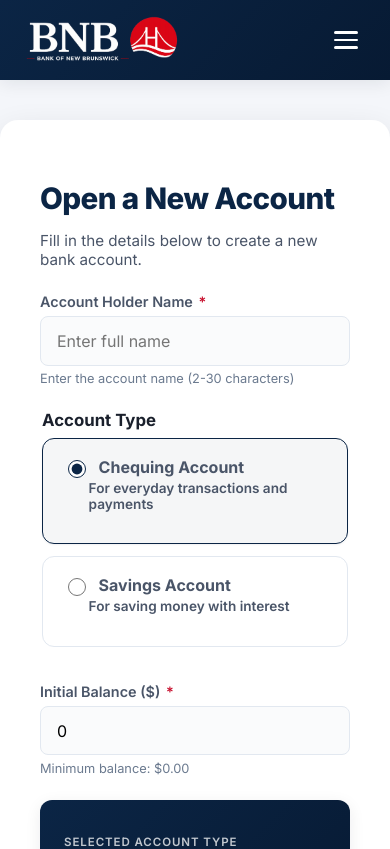
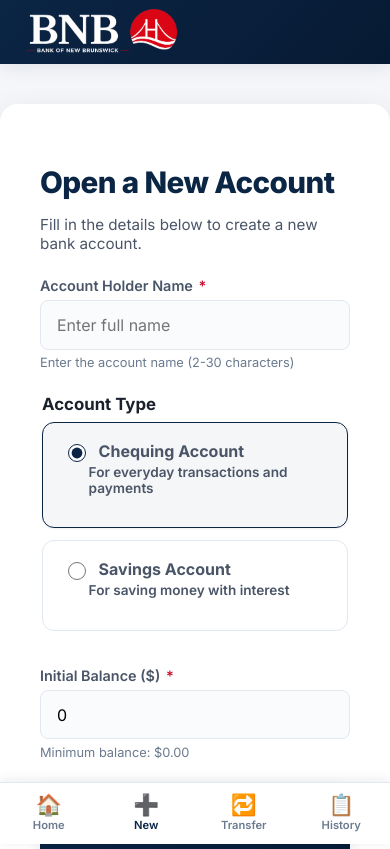
Before and after one commit to BalwantSandhu/bnb-banking, an Angular app: page /accounts/create in a window 390 px wide. Shown: the top 849 px of the page. Built offline with nearby package versions, Linux system fonts and the light colour scheme.

Commit message:
replace mobile hamburger menu with persistent bottom tab bar

```diff
--- a/src/app/app.component.html
+++ b/src/app/app.component.html
@@ -2,27 +2,15 @@
 
 <header class="app-header">
   <div class="app-header-inner">
-    <a routerLink="/dashboard" class="brand" (click)="closeMobileMenu()">
+    <a routerLink="/dashboard" class="brand">
       <img src="images/bnb-logo.png" alt="BNB - Bank of New Brunswick logo" class="brand-logo" />
     </a>
 
-    <button
-      type="button"
-      class="menu-toggle"
-      (click)="toggleMobileMenu()"
-      [attr.aria-expanded]="mobileMenuOpen()"
-      aria-controls="main-nav"
-      aria-label="Toggle navigation menu">
-      <span class="hamburger-line"></span>
-      <span class="hamburger-line"></span>
-      <span class="hamburger-line"></span>
-    </button>
-
-    <nav class="main-nav" id="main-nav" aria-label="Main navigation" [class.main-nav--open]="mobileMenuOpen()">
-      <a routerLink="/dashboard" routerLinkActive="active-link" [routerLinkActiveOptions]="{exact: true}" #rla1="routerLinkActive" [attr.aria-current]="rla1.isActive ? 'page' : null" (click)="closeMobileMenu()">Dashboard</a>
-      <a routerLink="/accounts/create" routerLinkActive="active-link" #rla2="routerLinkActive" [attr.aria-current]="rla2.isActive ? 'page' : null" (click)="closeMobileMenu()">Create Account</a>
-      <a routerLink="/transactions/transfer" routerLinkActive="active-link" #rla3="routerLinkActive" [attr.aria-current]="rla3.isActive ? 'page' : null" (click)="closeMobileMenu()">Transfer Funds</a>
-      <a routerLink="/transactions/history" routerLinkActive="active-link" #rla4="routerLinkActive" [attr.aria-current]="rla4.isActive ? 'page' : null" (click)="closeMobileMenu()">Transaction History</a>
+    <nav class="main-nav" aria-label="Main navigation">
+      <a routerLink="/dashboard" routerLinkActive="active-link" [routerLinkActiveOptions]="{exact: true}" #rla1="routerLinkActive" [attr.aria-current]="rla1.isActive ? 'page' : null">Dashboard</a>
+      <a routerLink="/accounts/create" routerLinkActive="active-link" #rla2="routerLinkActive" [attr.aria-current]="rla2.isActive ? 'page' : null">Create Account</a>
+      <a routerLink="/transactions/transfer" routerLinkActive="active-link" #rla3="routerLinkActive" [attr.aria-current]="rla3.isActive ? 'page' : null">Transfer Funds</a>
+      <a routerLink="/transactions/history" routerLinkActive="active-link" #rla4="routerLinkActive" [attr.aria-current]="rla4.isActive ? 'page' : null">Transaction History</a>
     </nav>
   </div>
 </header>
@@ -35,3 +23,23 @@
   <p>© 2026 BNB — Bank of New Brunswick. All rights reserved.</p>
   <p class="footer-sub">Take-Home Assessment — Banking Application</p>
 </footer>
+
+<!-- Bottom tab bar — mobile only -->
+<nav class="bottom-nav" aria-label="Main navigation (mobile)">
+  <a routerLink="/dashboard" routerLinkActive="bottom-nav-active" [routerLinkActiveOptions]="{exact: true}" #bla1="routerLinkActive" [attr.aria-current]="bla1.isActive ? 'page' : null">
+    <span class="bottom-nav-icon" aria-hidden="true">🏠</span>
+    <span class="bottom-nav-label">Home</span>
+  </a>
+  <a routerLink="/accounts/create" routerLinkActive="bottom-nav-active" #bla2="routerLinkActive" [attr.aria-current]="bla2.isActive ? 'page' : null">
+    <span class="bottom-nav-icon" aria-hidden="true">➕</span>
+    <span class="bottom-nav-label">New</span>
+  </a>
+  <a routerLink="/transactions/transfer" routerLinkActive="bottom-nav-active" #bla3="routerLinkActive" [attr.aria-current]="bla3.isActive ? 'page' : null">
+    <span class="bottom-nav-icon" aria-hidden="true">🔁</span>
+    <span class="bottom-nav-label">Transfer</span>
+  </a>
+  <a routerLink="/transactions/history" routerLinkActive="bottom-nav-active" #bla4="routerLinkActive" [attr.aria-current]="bla4.isActive ? 'page' : null">
+    <span class="bottom-nav-icon" aria-hidden="true">📋</span>
+    <span class="bottom-nav-label">History</span>
+  </a>
+</nav>
--- a/src/app/app.component.scss
+++ b/src/app/app.component.scss
@@ -26,14 +26,13 @@
   .app-header-inner {
     max-width: 1100px;
     margin: 0 auto;
-    height: 80px;
+    height: 64px;
     padding: 0 var(--space-md);
     display: flex;
     align-items: center;
     justify-content: space-between;
     flex-wrap: nowrap;
     gap: 1rem;
-    position: relative;
   }
 
   .brand {
@@ -50,42 +49,6 @@
     max-width: 220px;
     flex-shrink: 0;
     object-fit: contain;
-  }
-
-  .menu-toggle {
-    display: none;
-    flex-direction: column;
-    justify-content: center;
-    gap: 5px;
-    width: 40px;
-    height: 40px;
-    background: transparent;
-    border: none;
-    cursor: pointer;
-    padding: 0;
-    flex-shrink: 0;
-  }
-
-  .menu-toggle[aria-expanded="true"] {
-    .hamburger-line:nth-child(1) {
-      transform: translateY(7.5px) rotate(45deg);
-    }
-    .hamburger-line:nth-child(2) {
-      opacity: 0;
-    }
-    .hamburger-line:nth-child(3) {
-      transform: translateY(-7.5px) rotate(-45deg);
-    }
-  }
-
-  .hamburger-line {
-    display: block;
-    width: 24px;
-    height: 2.5px;
-    background: var(--bnb-white);
-    border-radius: 2px;
-    margin: 0 auto;
-    transition: transform 0.25s ease, opacity 0.25s ease;
   }
 
   .main-nav {
@@ -130,36 +93,53 @@
     }
   }
 
+  // Bottom tab bar — hidden by default, only shown on mobile
+  .bottom-nav {
+    display: none;
+  }
+
   @media (max-width: 720px) {
-    .menu-toggle {
-      display: flex;
+    // Hide the top nav links entirely on mobile — bottom-nav replaces them
+    .main-nav {
+      display: none;
     }
 
-    .main-nav {
-      display: none;
-      position: absolute;
-      top: 64px;
+    .app-content {
+      padding-bottom: 76px; // keeps content clear of the fixed bottom bar
+    }
+
+    .bottom-nav {
+      display: flex;
+      position: fixed;
+      bottom: 0;
       left: 0;
       right: 0;
-      background: var(--bnb-navy-dark);
-      flex-direction: column;
-      gap: 0;
-      padding: var(--space-sm) var(--space-md);
-      box-shadow: var(--shadow-lg);
-
-      &--open {
-        display: flex;
-      }
+      background: var(--bnb-white);
+      border-top: 1px solid var(--bnb-border);
+      box-shadow: 0 -2px 12px rgba(15, 23, 42, 0.08);
+      z-index: 20;
+      padding: 0.4rem 0;
 
       a {
-        padding: 0.85rem 0.5rem;
-        font-size: 0.95rem;
-        border-radius: 0;
-        border-bottom: 1px solid rgba(255, 255, 255, 0.08);
+        flex: 1;
+        display: flex;
+        flex-direction: column;
+        align-items: center;
+        gap: 0.15rem;
+        text-decoration: none;
+        color: var(--bnb-grey-muted);
+        padding: 0.35rem 0;
+        font-size: 0.7rem;
+        font-weight: 600;
 
-        &:last-child {
-          border-bottom: none;
+        &.bottom-nav-active {
+          color: var(--bnb-navy);
         }
       }
     }
+
+    .bottom-nav-icon {
+      font-size: 1.3rem;
+      line-height: 1;
+    }
   }
--- a/src/app/app.component.ts
+++ b/src/app/app.component.ts
@@ -1,4 +1,4 @@
-import { Component, signal } from '@angular/core';
+import { Component } from '@angular/core';
 
 @Component({
   selector: 'app-root',
@@ -6,14 +6,4 @@ import { Component, signal } from '@angular/core';
   templateUrl: './app.component.html',
   styleUrl: './app.component.scss'
 })
-export class AppComponent {
-  mobileMenuOpen = signal(false);
-
-  toggleMobileMenu(): void {
-    this.mobileMenuOpen.set(!this.mobileMenuOpen());
-  }
-
-  closeMobileMenu(): void {
-    this.mobileMenuOpen.set(false);
-  }
-}
+export class AppComponent { }
```
